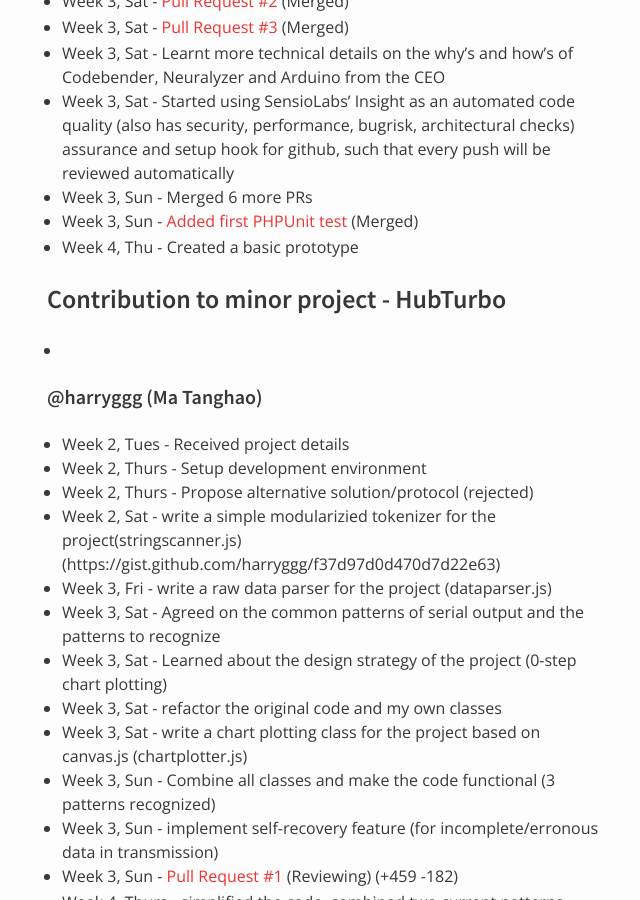
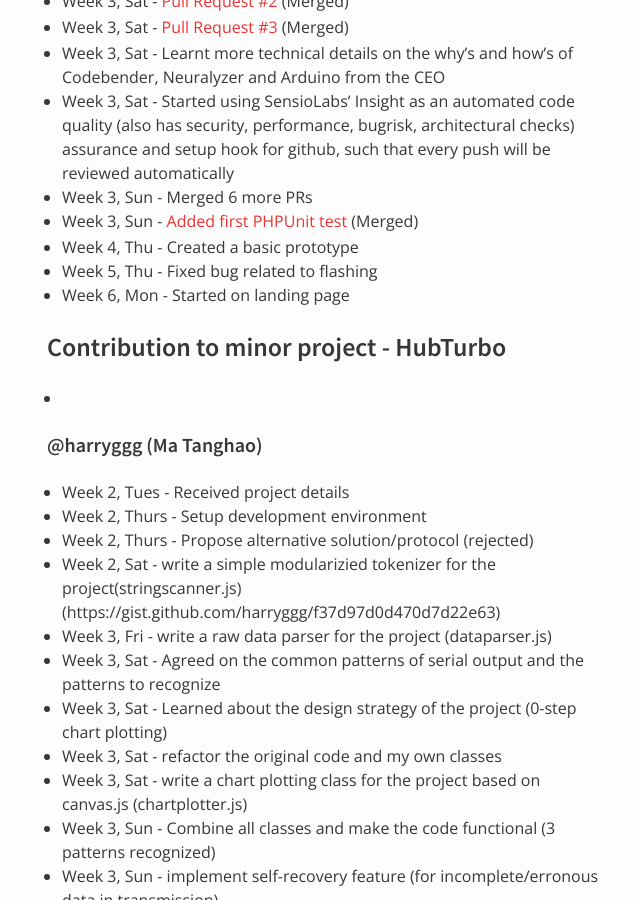
Before and after one commit to nus-oss/cs3281-AY1516S2-website, a Jekyll site: the page built from teams/codebender.md, in a window 1280 px wide and 900 px high, scrolled down 5793 px. Shown: the whole window, without its empty margins (323-963 px from the left). Built offline with Jekyll 4.4.1, drawn with Linux system fonts in a browser that asks for light colours.

Commit message:
Alex Update

```diff
--- a/teams/codebender.md
+++ b/teams/codebender.md
@@ -33,7 +33,7 @@
 * [x] Create one test and merge into main project [First PHPUnit test](https://github.com/codebendercc/Neuralyzer/pull/12) (Merged) - Week 3
 * [x] Setup [Sensiolabs Insight](https://insight.sensiolabs.com/projects/a371effa-c11d-473f-844d-d5f421df79be) for automated push test - Week 3
 * [x] Get started with basic prototype - Week 4
-* [ ] Fix bug related to flashing in iFrame - Week 5
+* [x] Fix bug related to flashing in iFrame - Week 5
 * [ ] Create test case for successful flashing - Week 5
 * [ ] Create landing page - Week 6
 * [ ] Create test case for landing page - Week 6
@@ -184,6 +184,8 @@
 * Week 3, Sun - Merged 6 more PRs
 * Week 3, Sun - [Added first PHPUnit test](https://github.com/codebendercc/Neuralyzer/pull/12) (Merged)
 * Week 4, Thu - Created a basic prototype
+* Week 5, Thu - Fixed bug related to flashing
+* Week 6, Mon - Started on landing page
 
 ### Contribution to minor project - HubTurbo
  *
```
